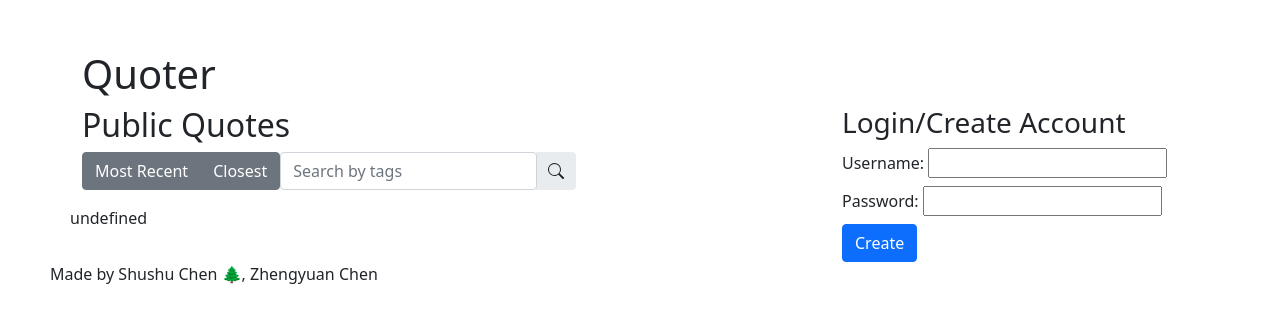
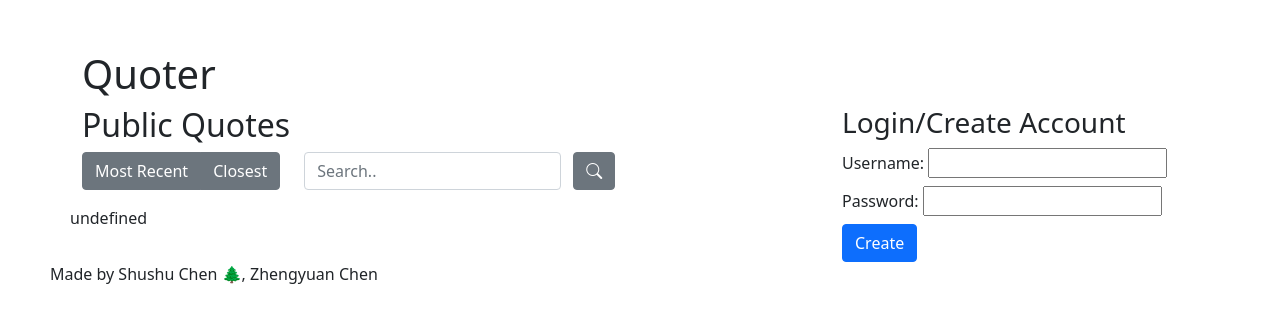
Before and after one commit to vanishima/Quoter, a website: page public/index.html in a window 1280 px wide. Drawn offline with nearby package versions, Linux system fonts and the light colour scheme; no server answers.

Commit message:
modified search bar

```diff
--- a/public/index.html
+++ b/public/index.html
@@ -6,6 +6,16 @@
   <title>Quoter</title>
   <link rel="stylesheet" type="text/css" href="stylesheets/style.css" />
   <link rel="stylesheet" type="text/css" href="stylesheets/icons.css">
+  <!-- <link rel="stylesheet" href="https://cdnjs.cloudflare.com/ajax/libs/font-awesome/4.7.0/css/font-awesome.min.css"> -->
+  <!-- Bootstrap Font Icon CSS -->
+
+  <link
+    href="https://cdn.jsdelivr.net/npm/bootstrap@5.1.3/dist/css/bootstrap.min.css"
+    rel="stylesheet"
+    integrity="sha384-1BmE4kWBq78iYhFldvKuhfTAU6auU8tT94WrHftjDbrCEXSU1oBoqyl2QvZ6jIW3"
+    crossorigin="anonymous"
+  />
+  <link rel="stylesheet" href="https://cdn.jsdelivr.net/npm/bootstrap-icons@1.5.0/font/bootstrap-icons.css">
 </head>
 <body>
   <div class="container">
@@ -18,23 +28,20 @@
         <div class="col-8">
           <nav>
             <h2>Public Quotes</h2>
-            <div class="btn-toolbar mb-3" role="toolbar" aria-label="Toolbar with button groups">
 
-              <div class="btn-group mr-2" role="group" aria-label="Basic example">
+            <div class="btn-toolbar mb-3 row" role="toolbar" aria-label="Toolbar with button groups">
+
+              <div class="btn-group mr-2 col-auto" role="group" aria-label="Basic example">
                 <button type="button" class="btn btn-secondary">Most Recent</button>
                 <button type="button" class="btn btn-secondary">Closest</button>
               </div>
 
-              <div class="input-group rounded">
-                <input id="inputSearch" type="search" class="form-control rounded" placeholder="Search by tags" aria-label="Search"
-                aria-describedby="search-addon" />
-                <span class="input-group-text border-0" id="search-addon">
-                  <svg xmlns="http://www.w3.org/2000/svg" width="16" height="16" fill="currentColor" class="bi bi-search" viewBox="0 0 16 16">
-                    <path d="M11.742 10.344a6.5 6.5 0 1 0-1.397 1.398h-.001c.03.04.062.078.098.115l3.85 3.85a1 1 0 0 0 1.415-1.414l-3.85-3.85a1.007 1.007 0 0 0-.115-.1zM12 6.5a5.5 5.5 0 1 1-11 0 5.5 5.5 0 0 1 11 0z"/>
-                  </svg>
-                </span>
-              </div>
-
+              <form class="col-auto right-end row" action="/quotes/search" method="GET">
+                <div class="col-auto">
+                  <label><input type="search" class="form-control" id="search-input" placeholder="Search.."></label>
+                </div>
+                <button type="submit" class="btn btn-secondary col-auto"><span class="bi-search"></span></button>
+              </form>
             </div>
 
           </nav>
@@ -50,7 +57,7 @@
                   >Username: <input type="form-control" required="true" name="name"
                 /></label>
                 <label class="form-label"
-                  >Password: <input type="form-control" required="true" name="name"
+                  >Password: <input type="form-control" required="true" name="password"
                 /></label>
               </div>
               <button type="submit" class="btn btn-primary">Create</button>
@@ -68,12 +75,7 @@
 
   </div>
 
-  <link
-      href="https://cdn.jsdelivr.net/npm/bootstrap@5.1.3/dist/css/bootstrap.min.css"
-      rel="stylesheet"
-      integrity="sha384-1BmE4kWBq78iYhFldvKuhfTAU6auU8tT94WrHftjDbrCEXSU1oBoqyl2QvZ6jIW3"
-      crossorigin="anonymous"
-    />
+
   <script src="./javascripts/client.js"></script>
 </body>
 </html>
--- a/routes/quotes.js
+++ b/routes/quotes.js
@@ -39,4 +39,9 @@ router.get("/", (req, res) => {
   res.json(quotesStub);
 });
 
+router.get("/search", (req, res) => {
+  const tag = req.body;
+  console.log("search " + tag);
+});
+
 module.exports = router;
```
Also changed, not shown: public/javascripts/client.js (+21 -27 lines).
